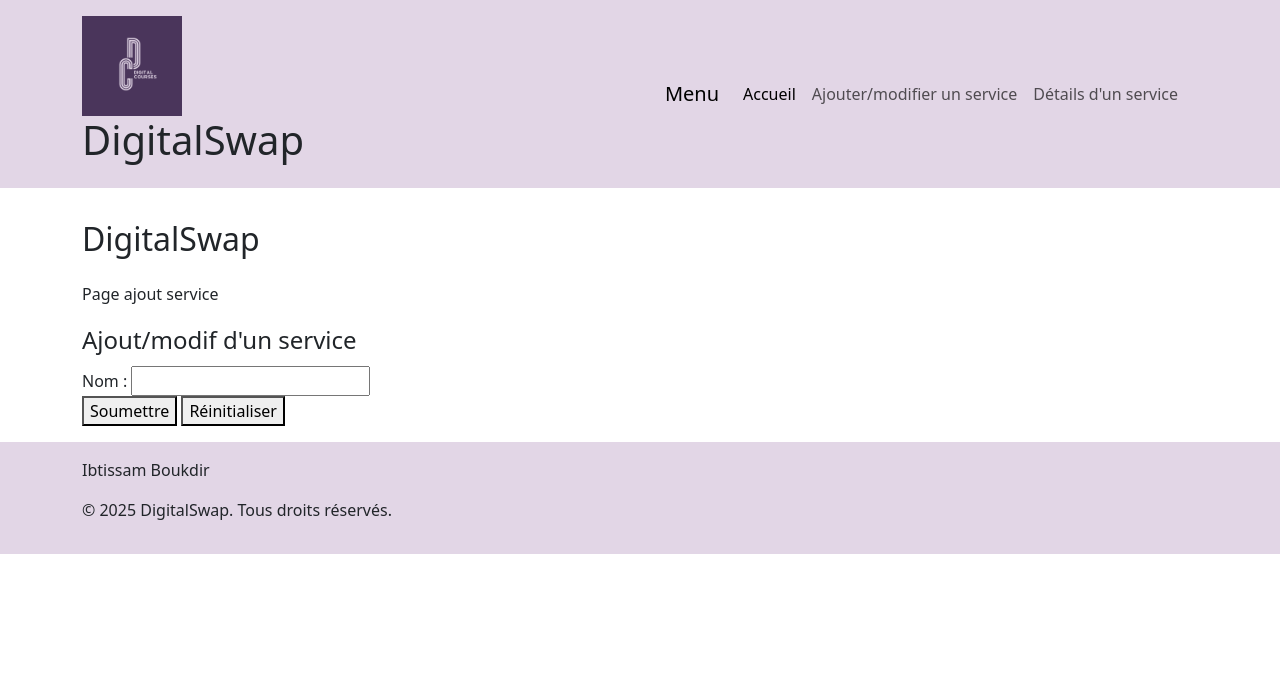
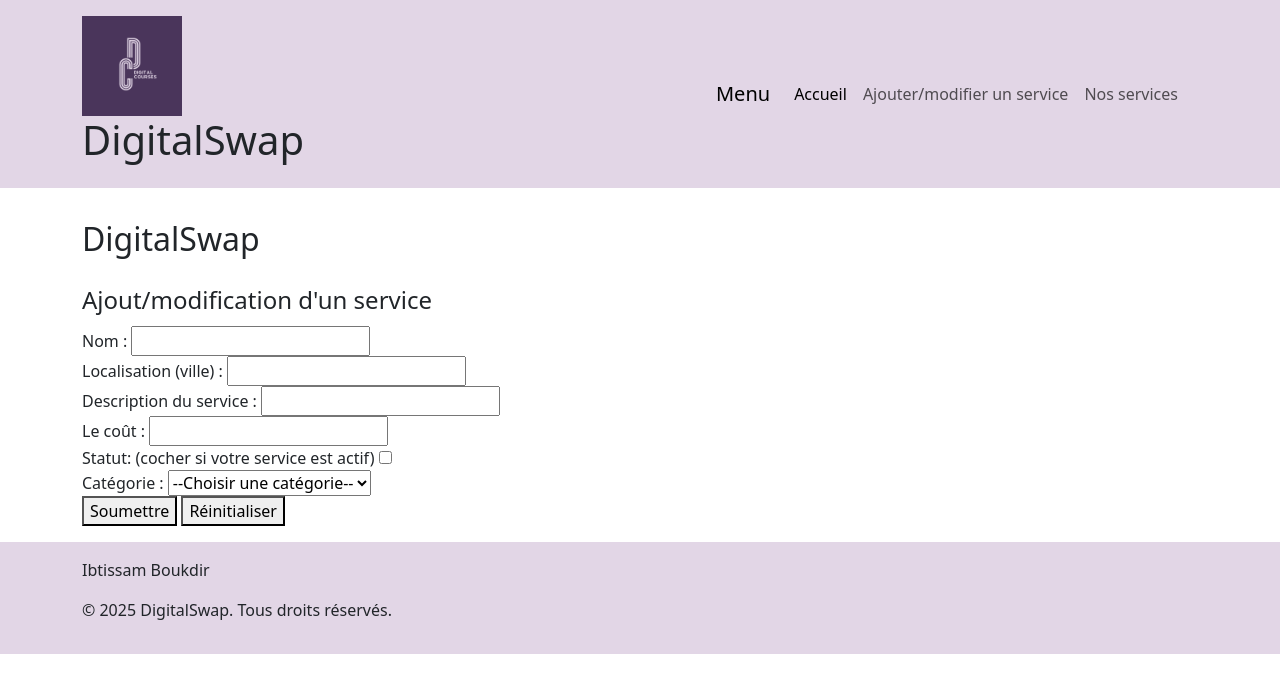
Before and after one commit to Bassouma-code/Web3_TP1_IbtissamBoukdir, a Flask app: page /ajout in a window 1280 px wide. Shown: the top 693 px of the page. Run offline with Flask 3, Linux system fonts and the light colour scheme; data that the repository does not hold is empty; some libraries are stand-ins or nearby versions.

Commit message:
Ajout: implémentation du formulaire d'ajout de service, PRG fonctionnel

```diff
--- a/app.py
+++ b/app.py
@@ -2,11 +2,14 @@
 Exercice de page de détails
 """
 
-from flask import Flask, render_template, request
+from flask import Flask, render_template, request, redirect
+from datetime import datetime
 
 import bd
 
 app = Flask(__name__)
+
+
 
 services = []
 
@@ -26,29 +29,9 @@ def index():
 
 
 
-@app.route('/ajout')
-def ajout():
-    """Page qui permet d'ajouter ou modifier un service"""
-    identifiant = request.args.get('id', type=int)
-    s = {}
-
-    # TODO : faire try except et mettre dans logger
-
-    with bd.creer_connexion() as conn:
-        with conn.get_curseur() as curseur:
-            curseur.execute(
-                'SELECT * FROM services where id_service=%(id)s',
-                {
-                    'id': identifiant
-                }
-            )
-            s = curseur.fetchone()
-
-    return render_template('ajout.jinja', service=s)
-
 
 @app.route('/service', methods=['GET', 'POST'])
-def service():
+def afficher_service():
     """Page qui permet d'afficher toutes les informations d'un service"""
     identifiant = request.args.get('id', type=int)
     service = {}
@@ -70,6 +53,109 @@ def service():
 
     return render_template('service.jinja', titre_page="Détails d'un service", service=service)
 
+# --------------------------------------------------------------------
+# Fonction pour récupérer la liste des catégories de la bas de données
+# --------------------------------------------------------------------
+
+# def recuperer_categories():
+#     """
+#         Récupère toutes les catégories de la base de données
+#             et les retourne sous forme de liste.
+#     """
+
+#     categories =[]
+
+#     with bd.creer_connexion() as conn:
+#         with conn.get_curseur() as curseur:
+#             curseur.execute('SELECT nom_categorie FROM categories ORDER BY nom_categorie')
+#             for ligne in curseur.fetchall():
+#                 categories.append(ligne['nom_categorie'])
+#     return categories
 
 
-app.run()
+@app.route('/confirmation')
+def confirmer():
+    """Confirme l'ajout/modification du service"""
+
+    message="Le service a été modifié avec succès!"
+
+    return render_template ("confirmation.jinja", message=message)
+
+
+@app.route('/ajout', methods=["GET", "POST"])
+def ajout():
+    """Page qui permet d'ajouter ou modifier un service"""
+
+    categories =[]
+    photo_service="images/gratisography.jpg"
+
+    with bd.creer_connexion() as conn:
+        with conn.get_curseur() as curseur:
+            curseur.execute('SELECT nom_categorie FROM categories ORDER BY nom_categorie')
+            for ligne in curseur.fetchall():
+                categories.append(ligne['nom_categorie'])
+
+
+    if  request.method == "POST":
+        nom=request.form.get("nom", default="nom du service")
+        localisation=request.form.get("localisation", default="localisation du service")
+        description=request.form.get("description", default="Pas de description fournie")
+        cout=request.form.get("cout", type=float, default=0.0)
+        st=request.form.get("statut")
+        statut = bool(st)
+        categorie=request.form.get("categorie", default="")
+
+        with bd.creer_connexion() as conn:
+            with conn.get_curseur() as curseur:
+                # Récupérer l'id_categorie correspondant au nom
+                curseur.execute(
+                "SELECT id_categorie FROM categories WHERE nom_categorie = %(nom)s",
+                    {'nom': categorie}
+                )
+                id_categorie = curseur.fetchone()['id_categorie']
+                #Ajout du nouveau service
+                date_creation = datetime.now()
+                curseur.execute(
+                        """
+                    INSERT INTO services
+                    (id_categorie, titre, description, localisation, date_creation, actif, cout, photo)
+                    VALUES
+                    (%(id_categorie)s, %(titre)s, %(description)s, %(localisation)s,
+                     %(date_creation)s, %(actif)s, %(cout)s, %(photo)s)
+                    """,
+                    {
+                        'id_categorie': id_categorie,
+                        'titre': nom,
+                        'description': description,
+                        'localisation': localisation,
+                        'date_creation': date_creation,
+                        'actif': statut,
+                        'cout': cout,
+                        'photo': photo_service,
+                    }
+                )
+        return redirect("/confirmation", code=303)
+    return render_template('ajout.jinja', categories=categories)
+
+
+
+    # identifiant = request.args.get('id', type=int)
+    # s = {}
+
+    # TODO : faire try except et mettre dans logger
+
+    # with bd.creer_connexion() as conn:
+    #     with conn.get_curseur() as curseur:
+    #         curseur.execute(
+    #             'SELECT * FROM services where id_service=%(id)s',
+    #             {
+    #                 'id': identifiant
+    #             }
+    #         )
+    #         s = curseur.fetchone()
+
+    # return render_template('ajout.jinja', categories=categories, service=s)
+
+
+if __name__ == "__main__":
+    app.run(debug=True)
--- a/templates/ajout.jinja
+++ b/templates/ajout.jinja
@@ -2,20 +2,54 @@
 
 {% block contenu %}
 
-<p>Page ajout service</p>
+<form method="post" action="/ajout">
 
-<form method="post" action="/">
     <fieldset>
-        <legend>Ajout/modif d'un service</legend>
+        <legend>Ajout/modification d'un service</legend>
         <div>
             <label for="nom">Nom : </label>
             <input type="text" name="nom" id="nom" value="{{nom}}" />
         </div>
+
+        <div>
+            <label for="localisation">Localisation (ville) : </label>
+            <input type="text" name="localisation" id="localisation" value="{{localisation}}" />
+        </div>
+
+        <div>
+            <label for="description">Description du service : </label>
+            <input type="text" name="description" id="description" value="{{description}}" />
+        </div>
+
+        <div>
+            <label for="cout">Le coût : </label>
+            <input type="number" name="cout" id="cout" value="{{cout}}" min="0" step="0.01" />
+        </div>
+
+
+        <div>
+            <label for="statut">Statut: (cocher si votre service est actif)</label>
+            <input type="checkbox" name="statut" id="statut">
+
+        </div>
+
+        <div>
+            <label for="categorie">Catégorie : </label>
+            <select name="categorie" id="categorie" required>
+                <option value="" disabled selected>--Choisir une catégorie--</option>
+                {% for categ in categories %}
+                <option value="{{ categ }}"> {{categ}}</option>
+                {%endfor%}
+
+            </select>
+        </div>
+
         <div>
             <button type="submit">Soumettre</button>
             <button type="reset">Réinitialiser</button>
         </div>
     </fieldset>
+
 </form>
 
 {% endblock %}
--- a/templates/base.jinja
+++ b/templates/base.jinja
@@ -41,7 +41,7 @@
                                 <a class="nav-link" href="/ajout">Ajouter/modifier un service</a>
                             </li>
                             <li class="nav-item">
-                                <a class="nav-link" href="/service">Détails d'un service</a>
+                                <a class="nav-link" href="/service">Nos services</a>
                             </li>
 
                         </ul>
--- /dev/null
+++ b/templates/confirmation.jinja
@@ -0,0 +1,6 @@
+{% extends "base.jinja" %}
+{% block contenu %}
+
+<p>{{message}}</p>
+
+{% endblock %}
--- /dev/null
+++ b/templates/nos-services.jinja
@@ -0,0 +1,5 @@
+{% extends "base.jinja" %}
+{% block contenu %}
+
+
+{% endblock %}
--- a/templates/service.jinja
+++ b/templates/service.jinja
@@ -43,7 +43,7 @@
 
 </table>
 
-<a class="bouton-editer" href="/service">
+<a class="bouton-editer" href="/ajout">
     Éditer ce service
 </a>
 
```
